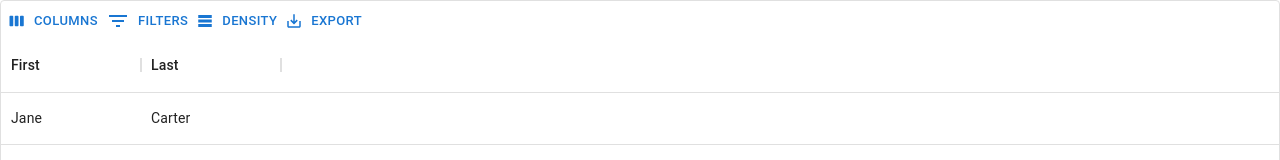
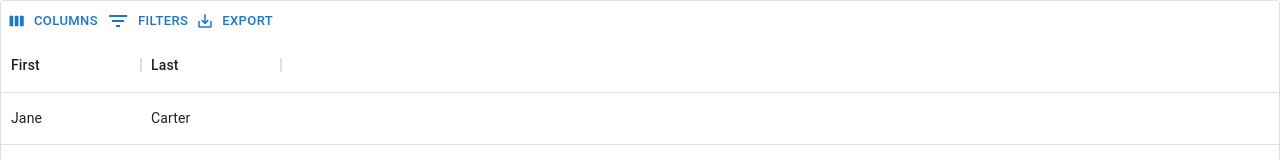
Before and after one commit to samantonio91/toolBar, a React (Create React App) app: page / in a window 1280 px wide. Shown: the top 160 px of the page. Built offline with nearby package versions, Linux system fonts and the light colour scheme.

Commit message:
se quita el density filter

```diff
--- a/src/App.js
+++ b/src/App.js
@@ -40,7 +40,7 @@ function CustomToolbar() {
     <GridToolbarContainer>
       <GridToolbarColumnsButton />
       <GridToolbarFilterButton />
-      <GridToolbarDensitySelector />
+      {/* <GridToolbarDensitySelector /> */}
       <GridToolbarExport />
     </GridToolbarContainer>
   );
```
